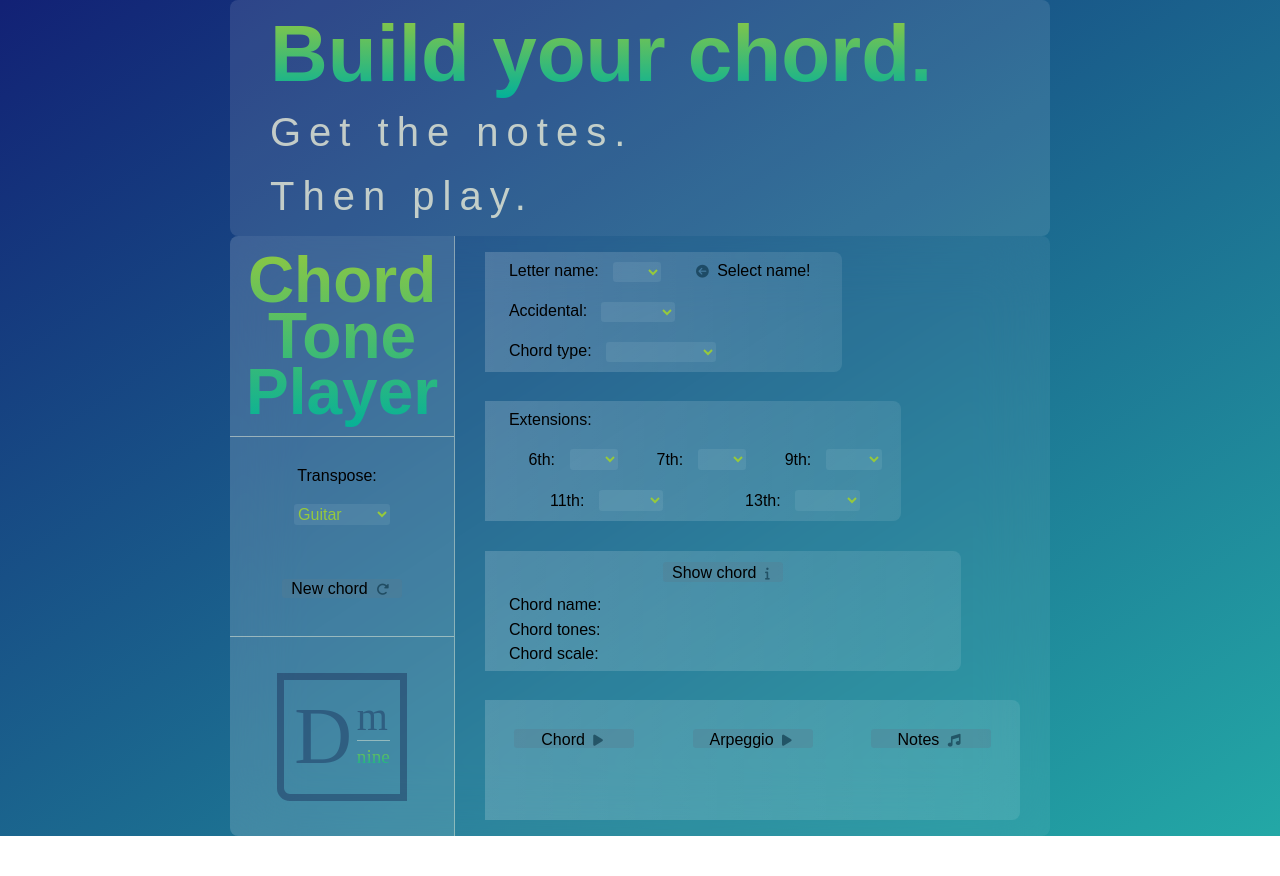
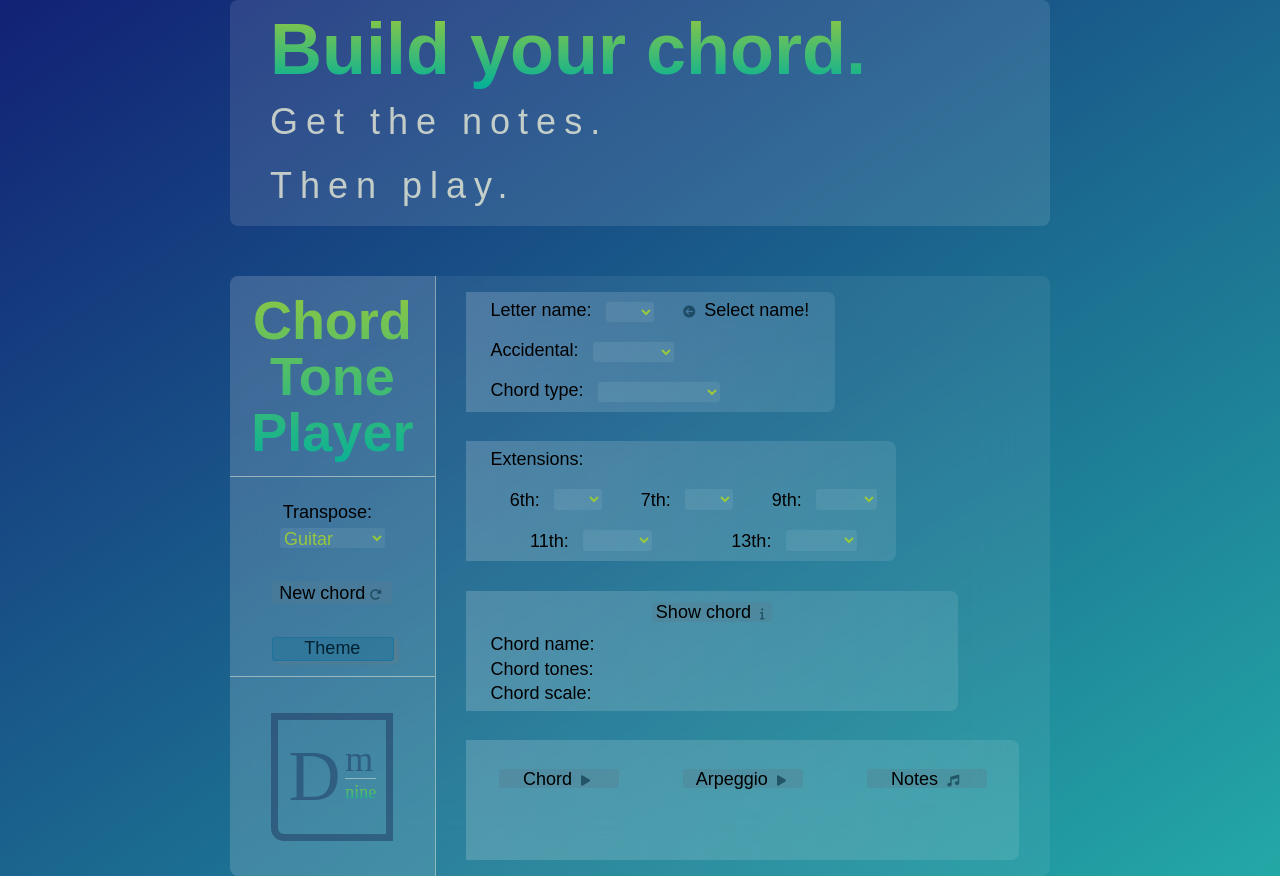
Before and after one commit to gaborio1/Chord-tone-player, a plain HTML site: page src/index.html in a window 1280 px wide. Before the commit the page ends 836 px from the top, so only its background shows below. Drawn offline with nearby package versions, Linux system fonts and the light colour scheme; no server answers; a web font is replaced by a local one.

Commit message:
add toggle colour theme, resize fonts in lge size

```diff
--- a/src/css/medium.css
+++ b/src/css/medium.css
@@ -41,6 +41,11 @@
         position: absolute;
         z-index: 0;
     } */
+
+    /* HIDE COLOUR THEME BUTTON */
+    .hidden-in-tablet-and-mobile {
+        display: none;
+    }
 
     .text-container {
         display: none;
--- a/src/css/style.css
+++ b/src/css/style.css
@@ -10,11 +10,23 @@
         font-family: 'Mukta Vaani', sans-serif;
         font-weight: 200;
     }
+
     /*
     .resize-animation-stopper * {
         animation: none !important;
         transition: none !important;
       } */
+
+    .non-button-text {
+          /* color: rgb(255, 255, 255); */
+          font-size: 18px;
+    }
+
+    .button-text {
+        /* color: rgb(255, 255, 255); */
+          font-size: 18px;
+    }
+
 
     /* BACKGROUND */
     .main {
@@ -29,9 +41,12 @@
         display: flex;
         flex-direction: column;
         align-items: center;
-        justify-content: space-around;
+        justify-content: center;
     }
 
+    .grey-background {
+        background: #000000d5;
+    }
 
     .text-container {
         background: rgba(255, 255, 255, 0.108);
@@ -40,24 +55,21 @@
         display: flex;
         flex-direction: column;
         justify-content: space-between;
-        /* margin: 0px auto; */
-        /* margin-top: 1rem; */
         border-radius: .5rem;
         /* border: 2px solid rgba(9, 241, 241, 0.718); */
         /* box-shadow: 0px 0px 20px rgba(255, 255, 255, 0.4); */
-        padding: .5rem
+        padding: .5rem;
+        margin-bottom: 50px;
     }
 
     .text-container h1 {
-        font-size: 5rem;
+        font-size: 72px;
         margin-left: 2rem;
         margin-right: 1rem;
         font-weight: bold;
         padding-top: 0px;
-        /* color: rgba(255, 99, 71, 0.882); */
-        /* color: rgba(1, 92, 134, 0.998); */
-        /* background: linear-gradient(to right bottom, rgba(255, 248, 220, 0.9), rgba(38, 208, 206, 0.9)); */
-        background: #00b09b;  /* fallback for old browsers */
+        background: #00b09b;
+        /* UI GRADIENTS Ohhappiness */
         background: -webkit-linear-gradient(to bottom, #96c93d, #00b09b);  /* Chrome 10-25, Safari 5.1-6 */
         background: linear-gradient(to bottom, #96c93d, #00b09b); /* W3C, IE 10+/ Edge, Firefox 16+, Chrome 26+, Opera 12+, Safari 7+ */
 
@@ -66,16 +78,12 @@
         /* STANDARD STYLE RULE */
         background-clip: text;
         color: transparent;
-        /* opacity: 0.5; */
     }
 
     .text-container h2 {
-        font-size: 2.5rem;
+        font-size: 36px;
         text-align: left;
         margin-left: 2rem;
-        /* color: rgba(1, 92, 134, 0.998); */
-        /* UI GRADIENTS Ohhappiness */
-        /* color: rgba(255, 255, 0, 0.635); */
         color: beige;
         opacity: .75;
         letter-spacing: .5rem;
@@ -88,20 +96,6 @@
         font-size: 1rem;
     }
 
-    /* THIS DIV IS COVERED BY THE GLASS BUT ITS BORDER CAN BE SEEN BLURRED AROUND THE INNER EDGE OF GLASS */
-    /* THIS POSITIONS DIV DIRECLY UNDER GLASS: position: absolute;*/
-    /* NOT IN USE */
-    /* .under-the-glass {
-        width: 820px;
-        height: 600px;
-        border: 2px solid rgba(9, 241, 241, 0.9);
-        border-radius: .5rem;
-        position: absolute;
-        margin: 0px auto;
-        z-index: 0;
-    } */
-
-    /* PLAYER GLASS BOARD STACKED ON TOP OF .under-the-glass */
     .glass {
         display: flex;
         /* width: 60%; */
@@ -129,13 +123,11 @@
         flex: 2;
         border-right: none;
         border-right: 1px solid rgba(245, 245, 220, 0.416);
-        /* border-top-left-radius: .5rem; */
+        border-top-left-radius: .5rem;
         border-bottom-left-radius: .5rem;
-        border-top-left-radius: .5rem;
         display: flex;
         flex-direction: column;
         justify-content: space-between;
-        /* background: rgba(166, 189, 187, 0.349); */
         background: rgba(255, 255, 255, 0.108);
     }
 
@@ -147,22 +139,14 @@
     .title {
         /* CHROME DEFAULT FONTS */
         /* font-family: 'Times New Roman', Times, serif; */
-        font-size: 4rem;
-        /* font-weight: bold; */
-        /* text-transform: uppercase; */
+        font-size: 54px;
         text-align: center;
         padding: 1rem;
         line-height: 3.5rem;
         /* color: rgba(0, 0, 0, 0.779); */
         color: rgb(1, 92, 134);
-        /* color: rgba(255, 99, 71, 0.807); */
-        /* color: rgba(255, 255, 0, 0.546); */
-        /* color: rgba(245, 245, 220, 0.635); */
-        /* color: rgba(32, 32, 32, 0.738); */
-        /* text-shadow: 2px 2px 3px rgba(122, 122, 122, 0.5); */
         background: -webkit-linear-gradient(to bottom, #96c93d, #00b09b);  /* Chrome 10-25, Safari 5.1-6 */
         background: linear-gradient(to bottom, #96c93d, #00b09b); /* W3C, IE 10+/ Edge, Firefox 16+, Chrome 26+, Opera 12+, Safari 7+ */
-
         /* VENDOR PREFIX */
         -webkit-background-clip: text;
         /* STANDARD STYLE RULE */
@@ -175,7 +159,6 @@
         flex: 2;
         display: flex;
         flex-direction: column;
-        /* border: 3px solid green; */
     }
 
 
@@ -199,12 +182,12 @@
     }
 
     .controls__transpose-select select {
-        margin: 1.2em auto;
+        margin-top: 5px;
     }
 
     .controls__new-chord-container {
         /* border: 2px solid white; */
-        margin-bottom: 1rem;
+        margin-top: .5rem;
     }
 
     .sidebar__logo {
@@ -220,8 +203,6 @@
         /* CHROME DEFAULT FONTS */
         font-family: 'Times New Roman', Times, serif;
         height: 8rem;
-        font-size: 1rem;
-        /* border: 7px solid rgb(1, 92, 134); */
         border: 7px solid #0e16425b;
         border-bottom-left-radius: .8rem;
         display: flex;
@@ -242,7 +223,7 @@
     .letter-d {
         /* border: 2px solid rgb(193, 204, 34); */
         color: #0e16425b;
-        font-size: 5rem;
+        font-size: 72px;
         /* font-weight: 500; */
     }
 
@@ -251,19 +232,19 @@
         border-bottom: 1px solid rgba(245, 245, 220, 0.457);
         color: #0e16425b;
         color: #0e16425b;
-        font-size: 2.5rem;
-        margin-top: 0.3rem;
+        font-size: 36px;
+        margin-top: 8px;
+        margin-bottom: 0px;
+        line-height: 2.2rem;
     }
 
     .word-nine {
-        /* border: 2px solid rgb(207, 40, 207); */
-        margin-bottom: 1.1rem;
-        margin-top: .3rem;
-        font-size: 1.2rem;
+        margin-bottom: 1rem;
+        margin-top: 3px;
+        font-size: 18px;
         /* color: tomato; */
         background: -webkit-linear-gradient(to bottom, #96c93d, #00b09b);  /* Chrome 10-25, Safari 5.1-6 */
         background: linear-gradient(to bottom, #96c93d, #00b09b); /* W3C, IE 10+/ Edge, Firefox 16+, Chrome 26+, Opera 12+, Safari 7+ */
-
         /* VENDOR PREFIX */
         -webkit-background-clip: text;
         /* STANDARD STYLE RULE */
@@ -313,7 +294,6 @@
         transition: all 0.8s;
         position: relative;
         width: 7.5rem;
-        /* padding: .3rem; */
         padding-top: .1rem;
         text-align: center;
         margin: .5rem;
@@ -328,7 +308,6 @@
         width: 100%;
         height: 100%;
         z-index: 1;
-        /* background-color: rgba(86, 125, 143, 0.45); */
         border: 1px solid  rgba(0, 107, 156, 0.348);
         background-color: rgba(0, 107, 156, 0.307);
         box-shadow: 4px 2px 4px rgba(122, 122, 122, 0.4);
@@ -367,26 +346,29 @@
     .animated-btn span {
         font-weight: 300;
     }
+
+    /* NEW CHORD, THEME BUTTON CONTAINERS */
+    /* div.sidebar-btn {
+        border: 1px solid white;
+    } */
+
     /* END OF ANIMATED BUTTON */
 
 
     /*  FONT AWESOME ICONS*/
     i {
-        font-size: .8rem;
+        font-size: 12px;
         margin: 0px 4px 0px 4px;
         color: rgba(0, 37, 54, 0.546);
     }
 
     select {
         border: none;
-        /* border-bottom: 1px solid beige; */
-        /* width: fit-content; */
         font-size: 1.0rem;
         min-width: 3rem;
         height: 1.3rem;
         border-radius: .2rem;
         outline: none;
-        color:rgba(255, 99, 71, 0.8);
         color: #96c93d;
         background-color:rgba(222, 240, 241, 0.087);
     }
@@ -396,8 +378,6 @@
     }
 
     .card {
-        /* background: rgba(26, 41, 128, 0.2); */
-        /* background: linear-gradient(to right bottom, rgba(255, 255, 255, 0.2), rgba(255, 255, 255, 0.4)); */
         background: linear-gradient(to right , rgba(255, 255, 255, 0.176), rgba(255, 255, 255, 0.094));
         height: 20%;
         margin: 0px 0px 0px 5%;
@@ -540,7 +520,6 @@
     .sound-div {
         width: 4.2rem;
         color: black;
-        /* background-color: rgba(255, 99, 71, 0.5); */
         background-color: #96c93d8f;
         /* border: 1px solid rgba(255, 99, 71, 0.361); */
         /* box-shadow: 2px 1px 2px rgba(255, 99, 71, 0.211); */
--- a/src/css/xsmall.css
+++ b/src/css/xsmall.css
@@ -22,6 +22,11 @@
         align-items: center;
         justify-content: center;
 
+    }
+
+    /* HIDE COLOUR THEME BUTTON */
+    .hidden-in-tablet-and-mobile {
+        display: none;
     }
 
     .text-container {
--- a/src/index.html
+++ b/src/index.html
@@ -52,23 +52,28 @@
           <div class="glass__sidebar__transpose-and-logo-container">
             <div id="sidebar-controls-container" class="sidebar__controls">
               <div id="transpose-select-container" class="controls__transpose-select">
-                <label class="label label--transpose" for="register">Transpose:</label>
-                <select name="register" id="register">
+                <label class="label label--transpose non-button-text" for="register">Transpose:</label>
+                <select name="register" id="register" class="non-button-text">
                   <option value="guitar">Guitar</option>
                   <option value="bass" disabled>Bass</option>
                   <option value="guitarUp" disabled>Guitar +12</option>
                 </select>
               </div>
-              <div id="new-chord-btn-container" class="controls__new-chord-container">
+              <div id="new-chord-btn-container" class="controls__new-chord-container sidebar-btn">
 
                 <!-- ORIGINAL BUTTON -->
                 <!-- <button id="new-chord-btn" disabled>New chord</button> -->
 
                 <!-- ANIMATED BUTTON  -->
                 <div id="new-chord-btn" class="pre-animation-btn enabled-with-show-btn">
-                  <span>New chord <i class="fas fa-redo-alt"></i></span>
+                  <span class="button-text">New chord<i class="fas fa-redo-alt"></i></span>
                 </div>
                 <!-- < !-- END OF ANIMATED BUTTON -->
+              </div>
+              <div class="controls__colour-theme-btn-container sidebar-btn hidden-in-tablet-and-mobile">
+                <div id="colour-theme-btn" class="pre-animation-btn">
+                  <span class="button-text">Theme</span>
+                </div>
               </div>
             </div>
 
@@ -91,8 +96,8 @@
         <div id="control-panel" class="glass__control-panel">
           <div class="card control-panel__triad-select animating-width animation-enabled" id="triad-select">
             <div id="triad-select-first-row" class="control-panel__row">
-              <label class="label" for="name">Letter name:</label>
-              <select name="name" id="name">
+              <label class="label non-button-text" for="name">Letter name:</label>
+              <select name="name" id="name" class="non-button-text">
                 <option class="note-name"></option>
                 <option value="c" class="note-name">c</option>
                 <option value="d" class="note-name">d</option>
@@ -102,21 +107,21 @@
                 <option value="a" class="note-name">a</option>
                 <option value="b" class="note-name">b</option>
               </select>
-              <p class="instruction hidden" id="name-instruction"><i class="fas fa-arrow-circle-left"></i> Select name!</p>
+              <p class="instruction hidden non-button-text" id="name-instruction"><i class="fas fa-arrow-circle-left"></i> Select name!</p>
             </div>
             <div id="triad-select-second-row" class="control-panel__row">
-              <label class="label" for="accidental">Accidental:</label>
-              <select name="accidental" id="accidental">
+              <label class="label non-button-text" for="accidental">Accidental:</label>
+              <select name="accidental" id="accidental" class="non-button-text">
                 <option class="note-accidental"></option>
                 <option value="" class="note-accidental">natural</option>
                 <option value="#" class="note-accidental">sharp #</option>
                 <option value="b" class="note-accidental">flat b</option>
               </select>
-              <p class="instruction hidden" id="accidental-instruction"><i class="fas fa-arrow-circle-left"></i> Select accidental!</p>
+              <p class="instruction hidden non-button-text" id="accidental-instruction"><i class="fas fa-arrow-circle-left"></i> Select accidental!</p>
             </div>
             <div id="triad-select-third-row" class="control-panel__row">
-              <label class="label" for="type">Chord type:</label>
-              <select name="type" id="type">
+              <label class="label non-button-text" for="type">Chord type:</label>
+              <select name="type" id="type" class="non-button-text">
                 <option></option>
                 <option value="major">major</option>
                 <option value="minor">minor</option>
@@ -129,33 +134,33 @@
                 <option value="lydian">lydian</option>
                 <option value="invalid type" disabled>invalid type</option>
               </select>
-              <p class="instruction hidden" id="type-instruction"><i class="fas fa-arrow-circle-left"></i> Select type!</p>
+              <p class="instruction hidden non-button-text" id="type-instruction"><i class="fas fa-arrow-circle-left"></i> Select type!</p>
             </div>
           </div>
           <!-- <br> -->
           <div class="control-panel__extension-select card animating-width animation-enabled" id="extension-select">
             <div class="control-panel__row">
-            <p class="">Extensions: <span class="instruction hidden" id="extension-instruction"><i class="fas fa-question-circle"></i> Optional!</span></p>
+            <p class="non-button-text">Extensions: <span class="instruction hidden" id="extension-instruction"><i class="fas fa-question-circle"></i> Optional!</span></p>
             </div>
             <!-- <p class="instruction hidden" id="extension-instruction">Optional!</p> -->
             <div id="extension-select-first-row" class="control-panel__row">
               <div class="label-select">
-                <label class="label" for="sixth">6th:</label>
-                <select name="sixth" id="sixth">
+                <label class="label non-button-text" for="sixth">6th:</label>
+                <select name="sixth" id="sixth" class="non-button-text">
                   <option value=""></option>
                   <option value="6">6</option>
                 </select>
               </div>
               <div class="label-select">
-                <label class="label" for="seventh">7th:</label>
-                <select name="seventh" id="seventh">
+                <label class="label non-button-text" for="seventh">7th:</label>
+                <select name="seventh" id="seventh" class="non-button-text">
                   <option value=""></option>
                   <option value="7">7</option>
                 </select>
               </div>
               <div class="label-select">
-                <label class="label" for="ninth">9th:</label>
-                <select name="ninth" id="ninth">
+                <label class="label non-button-text" for="ninth">9th:</label>
+                <select name="ninth" id="ninth" class="non-button-text">
                   <option value=""></option>
                   <option value="9">9</option>
                   <option value="add9">add9</option>
@@ -164,16 +169,16 @@
             </div>
             <div id="extension-select-second-row" class="control-panel__row">
               <div class="label-select">
-                <label class="label" for="eleventh">11th:</label>
-                <select name="eleventh" id="eleventh">
+                <label class="label non-button-text" for="eleventh">11th:</label>
+                <select name="eleventh" id="eleventh" class="non-button-text">
                   <option value=""></option>
                   <option value="11">11</option>
                   <option value="add11">add11</option>
                 </select>
               </div>
               <div class="label-select">
-                <label class="label" for="thirteenth">13th:</label>
-                  <select name="thirteenth" id="thirteenth">
+                <label class="label non-button-text" for="thirteenth">13th:</label>
+                  <select name="thirteenth" id="thirteenth" class="non-button-text">
                   <option value=""></option>
                   <option value="13">13</option>
                   <option value="add13">add13</option>
@@ -190,15 +195,15 @@
 
             <!-- ANIMATED BUTTON  -->
             <div id="chord-tones-btn" class="chord-tones-btn pre-animation-btn">
-              <span>Show chord <i class="fas fa-info"></i></span>
+              <span class="button-text">Show chord <i class="fas fa-info"></i></span>
             </div>
             <!-- END OF ANIMATED BUTTON -->
 
             <p id="invalid-key-message" class="hidden">Theoretical key!</p>
             <div id="display-chord-text-rows" class=" control-panel__display-chord__text-rows control-panel__row">
-              <p>Chord name: <span id="full-chord-name" class="chord-name-span"></span></p>
-              <p>Chord tones: <span id="chord-tones" class="chord-tones-span"></span></p>
-              <p>Chord scale: <span id="chord-scale" class="chord-scale-span"></span></p>
+              <p class="non-button-text">Chord name: <span id="full-chord-name" class="chord-name-span"></span></p>
+              <p class="non-button-text">Chord tones: <span id="chord-tones" class="chord-tones-span"></span></p>
+              <p class="non-button-text">Chord scale: <span id="chord-scale" class="chord-scale-span"></span></p>
             </div>
           </div>
           <!-- <br> -->
@@ -212,13 +217,13 @@
 
               <!-- ANIMATED BUTTONS -->
               <div id="play-chord-btn" class="pre-animation-btn enabled-with-show-btn">
-                <span>Chord <i class="fas fa-play"></i></span>
+                <span class="button-text">Chord <i class="fas fa-play"></i></span>
               </div>
               <div id="arpeggiate-chord-btn" class="pre-animation-btn enabled-with-show-btn">
-                <span>Arpeggio <i class="fas fa-play"></i></span>
+                <span class="button-text">Arpeggio <i class="fas fa-play"></i></span>
               </div>
               <div id="play-individual-btn" class="pre-animation-btn enabled-with-show-btn">
-                <span>Notes <i class="fas fa-music"></i></span>
+                <span class="button-text">Notes <i class="fas fa-music"></i></span>
               </div>
               <!-- END OF ANIMATED BUTTONS -->
 
--- a/src/script.js
+++ b/src/script.js
@@ -904,6 +904,11 @@ const refreshPage = () => {
     // THIS ALSO WORKS
     // location.reload(true);
 }
+const toggleBackgroundColour = () => {
+    const main = document.querySelector(".main");
+    main.classList.toggle("grey-background");
+}
+
 
 // EVENT HANDLERS ON BUTTONS
 const handleShowChordTones = () => {
@@ -918,6 +923,7 @@ const handleShowChordTones = () => {
     addListenerArpeggiateButton();
     addListenerPlayIndividualButton();
     addListenerNewChordButton();
+    // addListenerColourButton();
 }
 
 const handlePlayChord = () => {
@@ -934,6 +940,10 @@ const handlePlayIndividual = () => {
 
 const handleNewChord = () => {
     refreshPage();
+}
+
+const handleColourTheme = () => {
+    toggleBackgroundColour();
 }
 
 // EVENT LISTENERS ON BUTTONS
@@ -942,6 +952,7 @@ const playButton = document.getElementById("play-chord-btn");
 const arpeggiateButton = document.getElementById("arpeggiate-chord-btn");
 const playIndividualButton = document.getElementById("play-individual-btn");
 const newChordButton = document.getElementById("new-chord-btn");
+const colourThemeButton = document.getElementById("colour-theme-btn");
 
 // WHEN CHORD TYPE SELECTION IS MADE ( IN getTypeChange() )
 const addListenerShowChordButton = () => {
@@ -976,6 +987,12 @@ const addListenerPlayIndividualButton = () => {
 const addListenerNewChordButton = () => {
     newChordButton.addEventListener("click", function(evt) {
         handleNewChord();
+    })
+}
+
+const addListenerColourButton = () => {
+    colourThemeButton.addEventListener("click", function(evt) {
+        handleColourTheme();
     })
 }
 
@@ -1465,7 +1482,7 @@ const enableAllSoundAndNewButtons = () => {
     playButton.classList.add("animated-btn");
     arpeggiateButton.classList.add("animated-btn");
     playIndividualButton.classList.add("animated-btn");
-
+    // colourThemeButton.classList.add("animated-btn");
     // !!!!!!!!!!!!!!!!!!!!!!!!!!!!!!!!!!!!!!!!!!!!!!!!!!!!!!!!!!!!!!!!!!!!!!!!!!!!
 
     // THESE 2 WORK FINE:
@@ -1562,10 +1579,12 @@ const playIntro = () => {
 window.addEventListener("load", function() {
     console.log("page is loaded");
     helpersTest()
-    playIntro();
+    // playIntro();
     disableSelectOptions();
     setTimeout(() => {
         showNameInstruction();
+        addListenerColourButton();
+        colourThemeButton.classList.add("animated-btn");
     }, 2000)
 });
 
```
Also changed, not shown: README.md, 1 other file.
